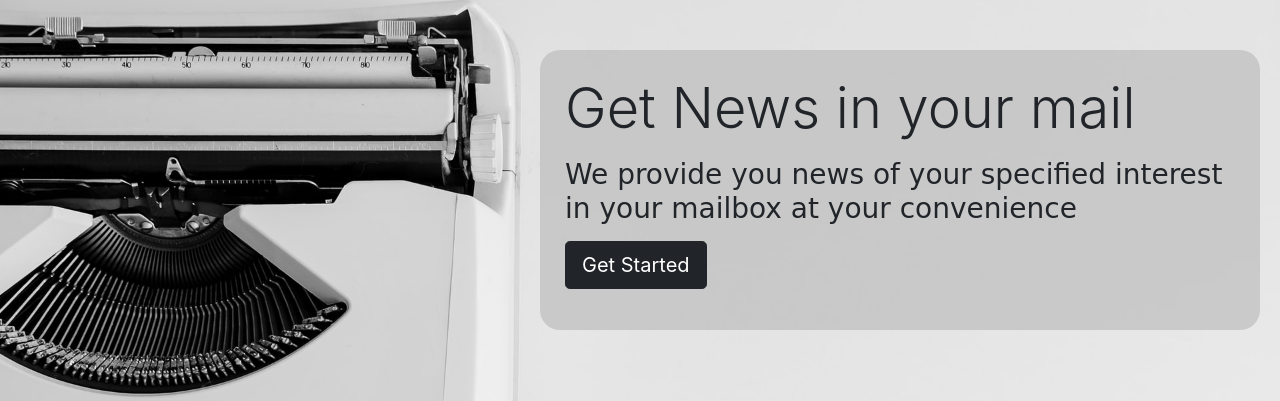
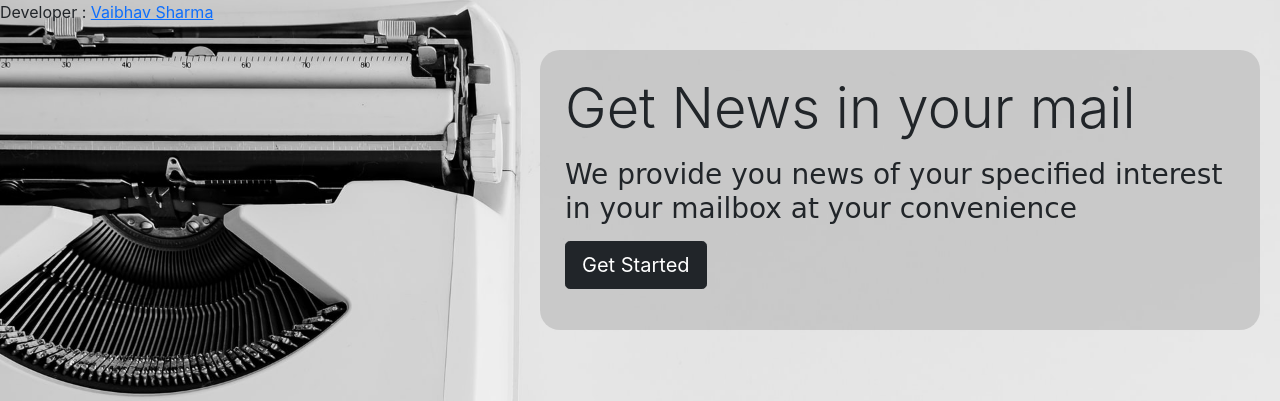
Before and after one commit to vaibhavs828/NewsinMail, a Django app: page / in a window 1280 px wide. Shown: the part 58-459 px from the top of the page. Run offline with Django 3.2, Linux system fonts and the light colour scheme; some web fonts are replaced.

Commit message:
Update index.html

```diff
--- a/newsApp/templates/news/index.html
+++ b/newsApp/templates/news/index.html
@@ -13,7 +13,7 @@
     integrity="sha384-giJF6kkoqNQ00vy+HMDP7azOuL0xtbfIcaT9wjKHr8RbDVddVHyTfAAsrekwKmP1" crossorigin="anonymous">
   <!--External css-->
   <link rel="stylesheet" href="/static/style.css">
-  <title>Hello, world!</title>
+  <title>Welcome to NewsinMail</title>
 </head>
 
 <body>
@@ -37,6 +37,9 @@
       <a class="btn btn-dark btn-lg" href='/newsApp/subscription' role="button">Get Started</a>
     </p>
   </div>
+  <div class="footer">
+    <p>Developer : <a href="https://www.linkedin.com/in/vaibhav-sharma-7938711b7/">Vaibhav Sharma</a></p>
+  </div>
 
 
 
```
